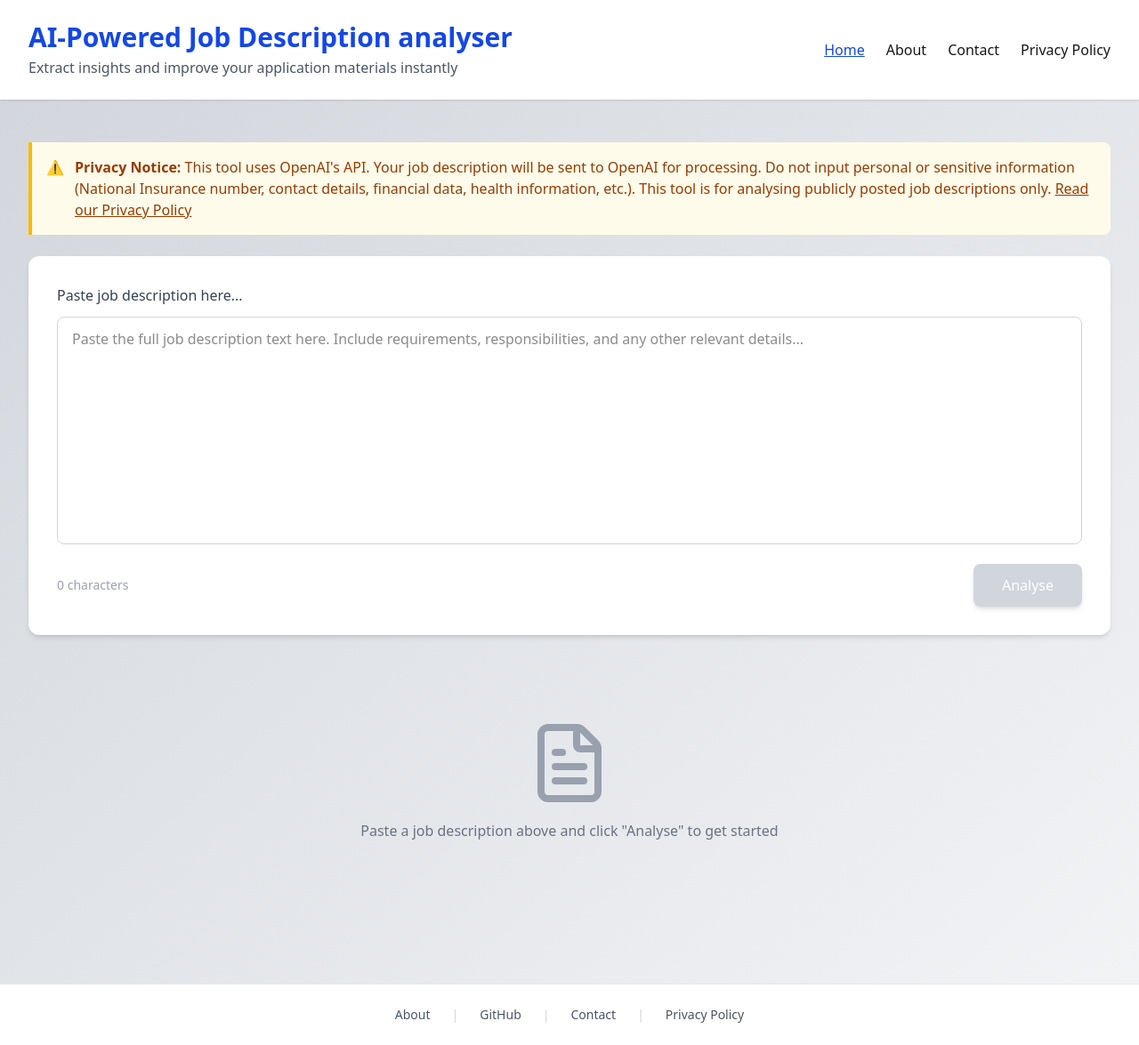
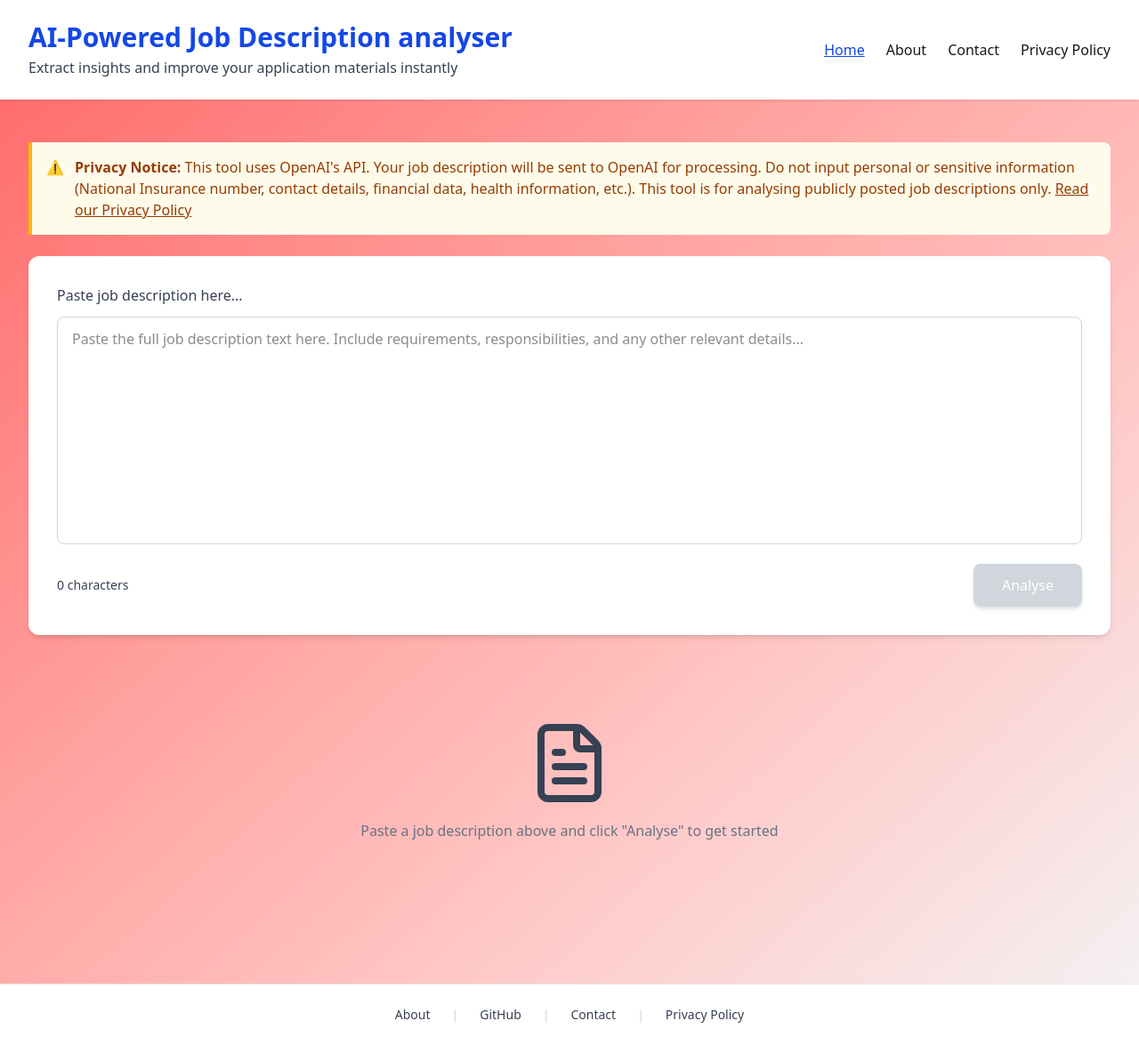
Before and after one commit to honhaoz/ai-job-analyser, a Next.js app in the folder apps/consumer-app/: page / in a window 1280 px wide. Shown: the whole page at 89% size. Built offline with nearby package versions, Linux system fonts and the light colour scheme.

Commit message:
style: fix color contrast issue

```diff
--- a/apps/consumer-app/app/layout.tsx
+++ b/apps/consumer-app/app/layout.tsx
@@ -28,7 +28,7 @@ export default function RootLayout({
       <body
         className={`${geistSans.variable} ${geistMono.variable} antialiased`}
       >
-        <div className="min-h-screen bg-linear-to-br from-gray-300 to-gray-100">
+        <div className="min-h-screen bg-linear-to-br from-red-400 to-gray-100">
           <Header />
           <main className="max-w-7xl mx-auto px-4 sm:px-6 lg:px-8 py-8 sm:py-12">
             {children}
--- a/apps/consumer-app/app/page.tsx
+++ b/apps/consumer-app/app/page.tsx
@@ -110,7 +110,7 @@ export default function Home() {
       )}
       {!analysedJD && (
         <div className="text-center py-12">
-          <FileText className="text-gray-400 mb-4 mx-auto w-24 h-24" />
+          <FileText className="text-gray-700 mb-4 mx-auto w-24 h-24" />
           <p className="text-gray-500">
             Paste a job description above and click "Analyse" to get started
           </p>
@@ -155,7 +155,7 @@ const InputJDForm = ({
         <div className="flex flex-col sm:flex-row justify-between items-start sm:items-center mt-4 gap-3">
           <div className="flex items-center gap-2">
             <span
-              className={`text-sm ${isValid ? "text-gray-600" : "text-gray-400"}`}
+              className={`text-sm ${isValid ? "text-gray-600" : "text-gray-700"}`}
             >
               {characterCount} characters
             </span>
--- a/apps/consumer-app/components/footer.tsx
+++ b/apps/consumer-app/components/footer.tsx
@@ -19,7 +19,7 @@ export const Footer = () => {
   return (
     <footer className="bg-white border-t border-gray-200 mt-16">
       <div className="max-w-7xl mx-auto px-4 sm:px-6 lg:px-8 py-6">
-        <div className="flex flex-col sm:flex-row justify-center items-center gap-4 sm:gap-6 text-sm text-gray-600">
+        <div className="flex flex-col sm:flex-row justify-center items-center gap-4 sm:gap-6 text-sm text-gray-700">
           {linkList.map((link, index) => (
             <Fragment key={link.id}>
               {link.external ? (
--- a/apps/consumer-app/components/header.tsx
+++ b/apps/consumer-app/components/header.tsx
@@ -20,7 +20,7 @@ export const Header = () => {
             <h1 className="text-blue-700 text-3xl font-semibold hover:text-blue-800 transition-colors">
               AI-Powered Job Description analyser
             </h1>
-            <p className="text-gray-600 mt-1">
+            <p className="text-gray-700 mt-1">
               Extract insights and improve your application materials instantly
             </p>
           </Link>
--- a/apps/consumer-app/components/result-card.tsx
+++ b/apps/consumer-app/components/result-card.tsx
@@ -95,7 +95,7 @@ export const CopyButton = ({
   return (
     <button
       onClick={handleCopy}
-      className="p-2 text-gray-400 hover:text-blue-700 hover:bg-blue-50 rounded-lg transition-all"
+      className="p-2 text-gray-700 hover:text-blue-700 hover:bg-blue-50 rounded-lg transition-all"
       title="Copy to clipboard"
       aria-label={copied ? "Copied to clipboard" : "Copy to clipboard"}
     >
```
